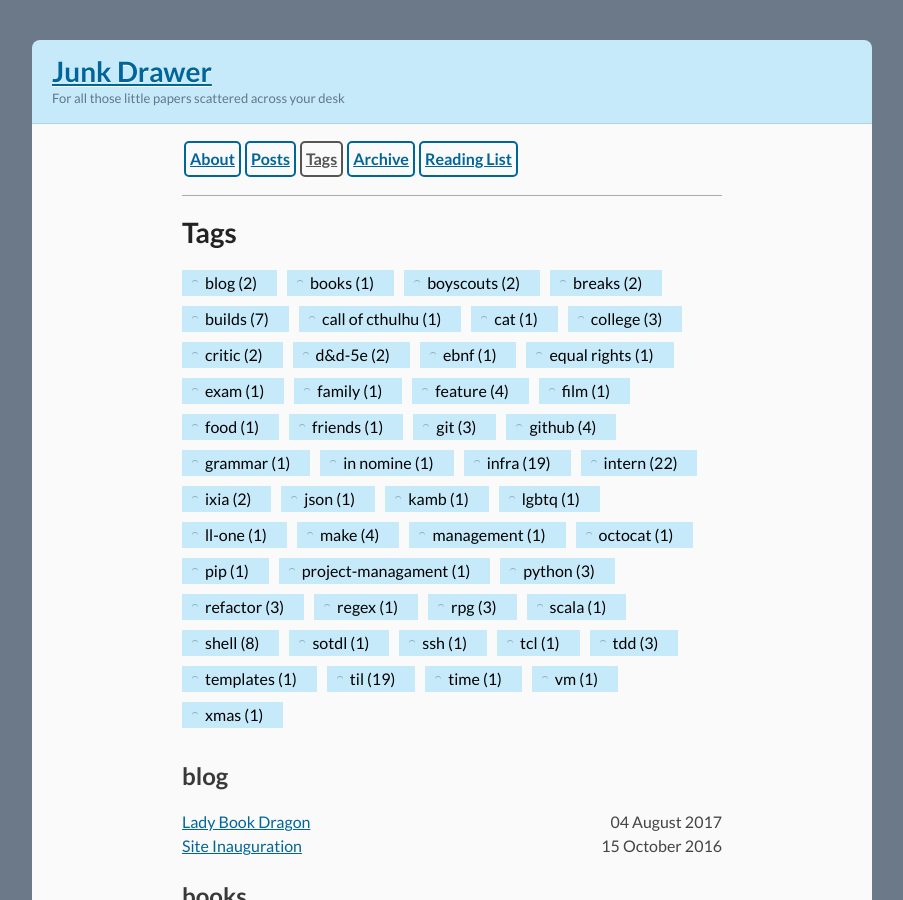
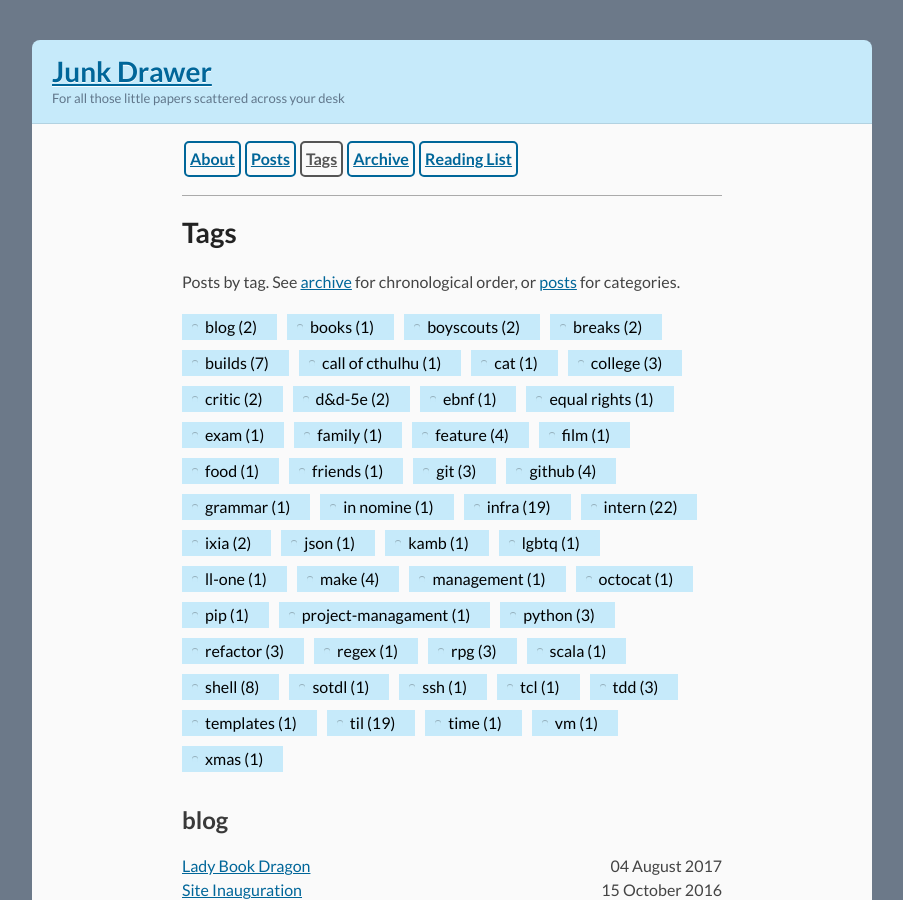
Before and after one commit to benknoble/benknoble.github.io, a Jekyll site: the page built from pages/tags.html, in a window 1280 px wide and 900 px high. Shown: the whole window, without its empty margins (188-1091 px from the left). Built offline with Jekyll 4.4.1, drawn with Linux system fonts in a browser that asks for light colours; emoji names are drawn with the system emoji font.

Commit message:
Describe major navigation elements

```diff
--- a/pages/archive.html
+++ b/pages/archive.html
@@ -2,6 +2,11 @@
 title: Archive
 permalink: /archive/
 ---
+<p>
+Posts by date. See <a href={% link pages/tags.html %}>tags</a> for
+tags, or <a href={% link pages/categories.html %}>posts</a> for
+categories.
+</p>
 
 <div id="archive-list">
   {%for post in site.posts %}
--- a/pages/categories.html
+++ b/pages/categories.html
@@ -2,6 +2,11 @@
 title: Categories
 permalink: /categories/
 ---
+<p>
+Posts by category. See <a href={% link pages/archive.html %}>archive</a> for
+chronological order, or <a href={% link pages/tags.html %}>tags</a> for tags.
+</p>
+
 <div id="category-list">
   <ul class="categories">
   {% for category in site.categories %}
--- a/pages/tags.html
+++ b/pages/tags.html
@@ -2,6 +2,12 @@
 title: Tags
 permalink: /tags/
 ---
+<p>
+Posts by tag. See <a href={% link pages/archive.html %}>archive</a> for
+chronological order, or <a href={% link pages/categories.html %}>posts</a> for
+categories.
+</p>
+
 <!-- Get the tag name for every tag on the site and set them
 to the `site_tags` variable. -->
 {% capture site_tags %}{% for tag in site.tags %}{{ tag | first }}{% unless forloop.last %},{% endunless %}{% endfor %}{% endcapture %}
```
